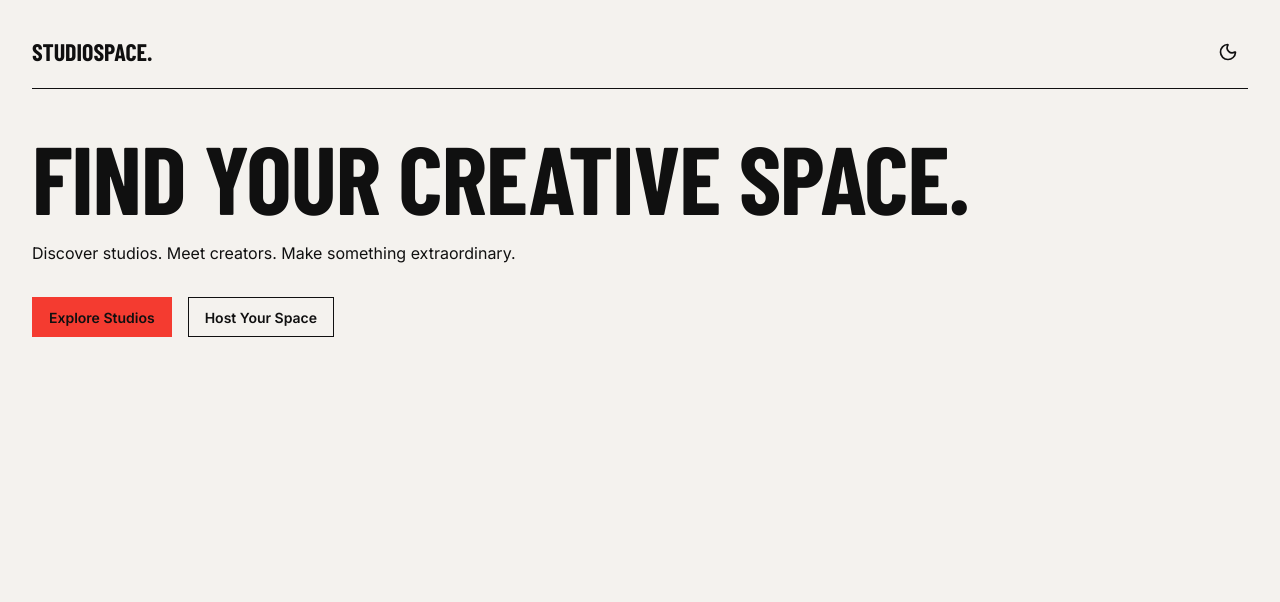
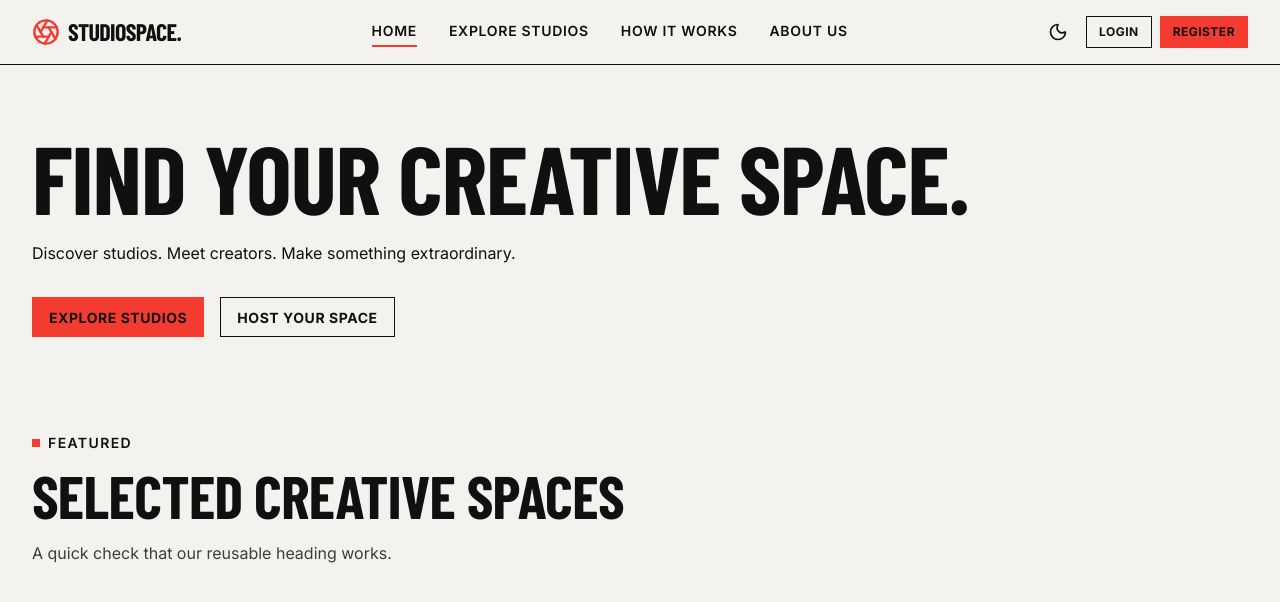
Before and after one commit to abukausar-dev/studiospace-client, a Next.js app: page / in a window 1280 px wide. Shown: the top 602 px of the page. Built offline with nearby package versions, Linux system fonts and the light colour scheme; a web font is replaced by a local one.

Commit message:
Add reusable layout components and responsive navbar

```diff
--- a/src/app/globals.css
+++ b/src/app/globals.css
@@ -101,3 +101,10 @@
     line-height: 0.95;
   }
 }
+
+/* ===== Button styles ===== */
+.btn {
+  text-transform: uppercase;
+  letter-spacing: 0.04em;
+  font-weight: 700;
+}
--- a/src/app/layout.tsx
+++ b/src/app/layout.tsx
@@ -2,6 +2,7 @@ import type { Metadata } from "next";
 import { Barlow_Condensed, Inter } from "next/font/google";
 import Providers from "@/providers/Providers";
 import "./globals.css";
+import Navbar from "@/components/layout/Navbar";
 
 const displayFont = Barlow_Condensed({
   subsets: ["latin"],
@@ -31,8 +32,11 @@ export default function RootLayout({
       suppressHydrationWarning
       className={`${displayFont.variable} ${bodyFont.variable}`}
     >
-      <body>
-        <Providers>{children}</Providers>
+      <body className="bg-base-100 text-base-content">
+        <Providers>
+          <Navbar />
+          <main className="min-h-screen">{children}</main>
+        </Providers>
       </body>
     </html>
   );
--- a/src/app/page.tsx
+++ b/src/app/page.tsx
@@ -1,16 +1,10 @@
-import ThemeToggle from "@/components/shared/ThemeToggle";
+import Container from "@/components/shared/Container";
+import SectionHeading from "@/components/shared/SectionHeading";
 
 export default function Home() {
   return (
-    <main className="min-h-screen bg-base-100 p-8 text-base-content">
-      <div className="flex items-center justify-between border-b border-base-content pb-4">
-        <span className="font-display text-2xl font-extrabold uppercase">
-          StudioSpace.
-        </span>
-        <ThemeToggle />
-      </div>
-
-      <h1 className="mt-10 text-6xl md:text-8xl">Find your creative space.</h1>
+    <Container className="py-16">
+      <h1 className="text-6xl md:text-8xl">Find your creative space.</h1>
       <p className="mt-4 max-w-xl">
         Discover studios. Meet creators. Make something extraordinary.
       </p>
@@ -19,6 +13,14 @@ export default function Home() {
         <button className="btn btn-primary">Explore Studios</button>
         <button className="btn btn-outline">Host Your Space</button>
       </div>
-    </main>
+
+      <div className="mt-24">
+        <SectionHeading
+          label="Featured"
+          title="Selected creative spaces"
+          description="A quick check that our reusable heading works."
+        />
+      </div>
+    </Container>
   );
 }
--- /dev/null
+++ b/src/components/layout/Logo.tsx
@@ -0,0 +1,13 @@
+import Link from "next/link";
+import { Aperture } from "lucide-react";
+
+export default function Logo() {
+    return (
+        <Link href="/" className="flex items-center gap-2">
+            <Aperture size={28} className="text-primary" />
+            <span className="font-display text-2xl font-extrabold uppercase tracking-tight">
+                StudioSpace.
+            </span>
+        </Link>
+    );
+}
--- /dev/null
+++ b/src/components/layout/Navbar.tsx
@@ -0,0 +1,102 @@
+"use client";
+
+import { useState } from "react";
+import Link from "next/link";
+import { usePathname } from "next/navigation";
+import { Menu, X } from "lucide-react";
+import Logo from "@/components/layout/Logo";
+import UserMenu from "@/components/layout/UserMenu";
+import ThemeToggle from "@/components/shared/ThemeToggle";
+import Container from "@/components/shared/Container";
+import { navLinks } from "@/lib/constants";
+
+export default function Navbar() {
+    const pathname = usePathname();
+    const [isMenuOpen, setIsMenuOpen] = useState(false);
+
+    // temporary hardcoded user state for demonstration purposes
+    const isLoggedIn = false;
+    const demoUser = { name: "Demo User", image: "" };
+
+    const isActive = (href: string) => {
+        if (href === "/") return pathname === "/";
+        return pathname.startsWith(href);
+    };
+
+    const desktopLinkClass = (href: string) =>
+        `border-b-2 py-1 text-sm font-semibold uppercase tracking-wider ${isActive(href) ? "border-primary" : "border-transparent hover:border-base-content"
+        }`;
+
+    const mobileLinkClass = (href: string) =>
+        `border-l-4 py-3 pl-3 text-sm font-semibold uppercase tracking-wider ${isActive(href) ? "border-primary" : "border-transparent"
+        }`;
+
+    return (
+        <header className="sticky top-0 z-50 border-b border-base-content bg-base-100">
+            <Container className="flex h-16 items-center justify-between">
+                <Logo />
+
+                <nav className="hidden items-center gap-8 lg:flex">
+                    {navLinks.map((link) => (
+                        <Link key={link.href} href={link.href} className={desktopLinkClass(link.href)}>
+                            {link.label}
+                        </Link>
+                    ))}
+                </nav>
+
+                <div className="flex items-center gap-2">
+                    <ThemeToggle />
+
+                    {isLoggedIn ? (
+                        <UserMenu name={demoUser.name} image={demoUser.image} />
+                    ) : (
+                        <div className="hidden items-center gap-2 sm:flex">
+                            <Link href="/login" className="btn btn-outline btn-sm">
+                                Login
+                            </Link>
+                            <Link href="/register" className="btn btn-primary btn-sm">
+                                Register
+                            </Link>
+                        </div>
+                    )}
+
+                    <button
+                        className="btn btn-square btn-ghost lg:hidden"
+                        onClick={() => setIsMenuOpen(!isMenuOpen)}
+                        aria-label="Toggle menu"
+                    >
+                        {isMenuOpen ? <X size={22} /> : <Menu size={22} />}
+                    </button>
+                </div>
+            </Container>
+
+            {isMenuOpen && (
+                <nav className="border-t border-base-content bg-base-100 lg:hidden">
+                    <Container className="flex flex-col py-2">
+                        {navLinks.map((link) => (
+                            <Link
+                                key={link.href}
+                                href={link.href}
+                                className={mobileLinkClass(link.href)}
+                                onClick={() => setIsMenuOpen(false)}
+                            >
+                                {link.label}
+                            </Link>
+                        ))}
+
+                        {!isLoggedIn && (
+                            <div className="flex gap-2 py-3">
+                                <Link href="/login" className="btn btn-outline btn-sm flex-1" onClick={() => setIsMenuOpen(false)}>
+                                    Login
+                                </Link>
+                                <Link href="/register" className="btn btn-primary btn-sm flex-1" onClick={() => setIsMenuOpen(false)}>
+                                    Register
+                                </Link>
+                            </div>
+                        )}
+                    </Container>
+                </nav>
+            )}
+        </header>
+    );
+}
--- /dev/null
+++ b/src/components/layout/UserMenu.tsx
@@ -0,0 +1,50 @@
+import Link from "next/link";
+
+const menuLinks = [
+    { label: "Dashboard", href: "/dashboard" },
+    { label: "Add New Studio", href: "/add-studio" },
+    { label: "My Studio Listings", href: "/my-listings" },
+    { label: "My Bookings", href: "/my-bookings" },
+];
+
+export default function UserMenu({
+    name,
+    image,
+}: {
+    name: string;
+    image?: string;
+}) {
+    const firstLetter = name.charAt(0).toUpperCase();
+
+    return (
+        <div className="dropdown dropdown-end dropdown-hover">
+            <div
+                tabIndex={0}
+                role="button"
+                className="flex h-10 w-10 items-center justify-center overflow-hidden border border-base-content bg-base-200 font-bold"
+            >
+                {image ? (
+                    // eslint-disable-next-line @next/next/no-img-element
+                    <img src={image} alt={name} className="h-full w-full object-cover" />
+                ) : (
+                    firstLetter
+                )}
+            </div>
+
+            <ul
+                tabIndex={0}
+                className="dropdown-content menu z-50 mt-2 w-60 border border-base-content bg-base-100 p-2"
+            >
+                <li className="menu-title text-base-content">{name}</li>
+                {menuLinks.map((item) => (
+                    <li key={item.href}>
+                        <Link href={item.href}>{item.label}</Link>
+                    </li>
+                ))}
+                <li>
+                    <button type="button">Logout</button>
+                </li>
+            </ul>
+        </div>
+    );
+}
--- /dev/null
+++ b/src/components/shared/Container.tsx
@@ -0,0 +1,13 @@
+export default function Container({
+    children,
+    className = "",
+}: {
+    children: React.ReactNode;
+    className?: string;
+}) {
+    return (
+        <div className={`mx-auto w-full max-w-7xl px-4 sm:px-6 lg:px-8 ${className}`}>
+            {children}
+        </div>
+    );
+}
--- /dev/null
+++ b/src/components/shared/SectionHeading.tsx
@@ -0,0 +1,22 @@
+export default function SectionHeading({
+    label,
+    title,
+    description,
+}: {
+    label?: string;
+    title: string;
+    description?: string;
+}) {
+    return (
+        <div className="mb-10">
+            {label && (
+                <p className="mb-3 flex items-center gap-2 text-sm font-semibold uppercase tracking-widest">
+                    <span className="inline-block h-2 w-2 bg-primary" />
+                    {label}
+                </p>
+            )}
+            <h2 className="text-4xl md:text-6xl">{title}</h2>
+            {description && <p className="mt-4 max-w-2xl opacity-80">{description}</p>}
+        </div>
+    );
+}
--- /dev/null
+++ b/src/lib/constants.ts
@@ -0,0 +1,14 @@
+export const navLinks = [
+    { label: "Home", href: "/" },
+    { label: "Explore Studios", href: "/studios" },
+    { label: "How It Works", href: "/how-it-works" },
+    { label: "About Us", href: "/about" },
+];
+
+export const categories = [
+    { slug: "photo-studio", homeLabel: "Photo Studios", formLabel: "Photo Studio" },
+    { slug: "film-stage", homeLabel: "Sound Stages", formLabel: "Film Stage" },
+    { slug: "podcast-lounge", homeLabel: "Podcast Rooms", formLabel: "Podcast Lounge" },
+    { slug: "music-suite", homeLabel: "Music Suites", formLabel: "Music Suite" },
+    { slug: "workshop", homeLabel: "Art Workshops", formLabel: "Workshop" },
+];
```
